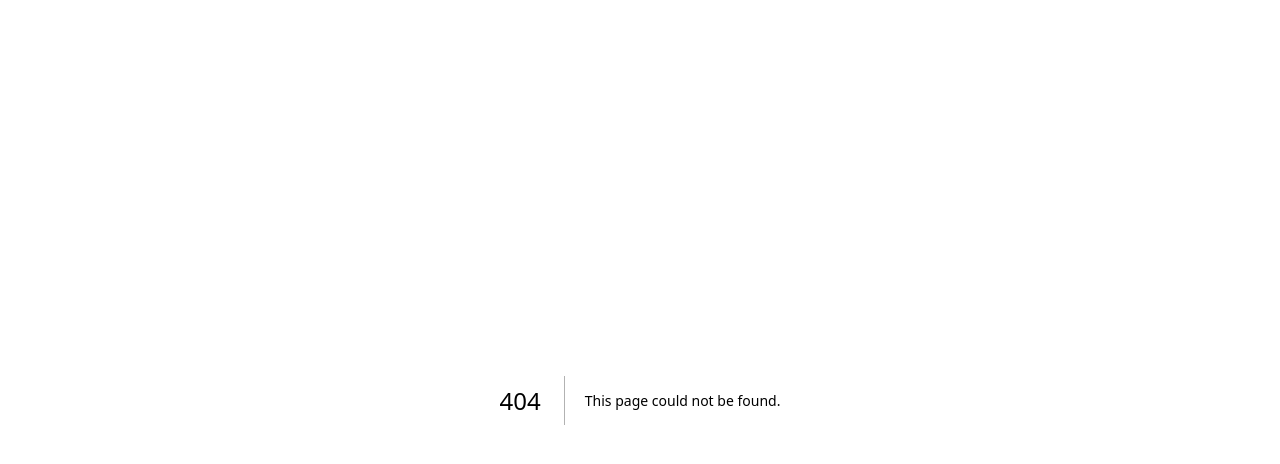
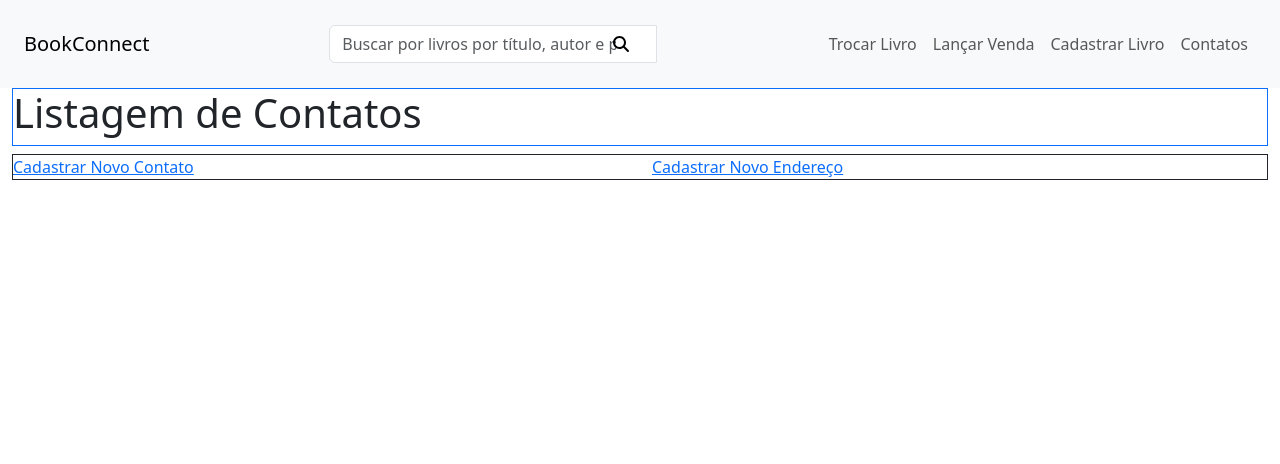
Before and after one commit to RafaelMarotta/book-connect-front, a Next.js app: page /contatos in a window 1280 px wide. Before the commit this address had no page. Shown: the top 464 px of the page. Built offline with nearby package versions, Linux system fonts and the light colour scheme.

Commit message:
Initial structure

```diff
--- a/src/app/layout.js
+++ /dev/null
@@ -1,17 +0,0 @@
-import { Inter } from "next/font/google";
-import "./globals.css";
-
-const inter = Inter({ subsets: ["latin"] });
-
-export const metadata = {
-  title: "Create Next App",
-  description: "Generated by create next app",
-};
-
-export default function RootLayout({ children }) {
-  return (
-    <html lang="en">
-      <body className={inter.className}>{children}</body>
-    </html>
-  );
-}
--- /dev/null
+++ b/src/pages/_app.js
@@ -0,0 +1,54 @@
+import 'bootstrap/dist/css/bootstrap.min.css';
+import Head from "next/head";
+import { Navbar, Nav, Form, InputGroup, FormControl } from "react-bootstrap";
+import { FontAwesomeIcon } from '@fortawesome/react-fontawesome';
+import { faSearch } from '@fortawesome/free-solid-svg-icons';
+
+function MyApp({ Component, pageProps }) {
+    return (
+        <>
+            <Head>
+                <meta name="viewport" content="width=device-width, initial-scale=1" />
+                <title>BookConnect</title>
+            </Head>
+            <Navbar bg="light" expand="lg" className="p-4 d-lg-flex">
+                <Navbar.Brand href="/">BookConnect</Navbar.Brand>
+                <Navbar.Toggle aria-controls="basic-navbar-nav" />
+                <Navbar.Collapse id="basic-navbar-nav" className="d-lg-flex flex-grow-1">
+                    <Nav className="mr-auto"></Nav>
+                    <Form className="d-lg-flex justify-content-lg-center flex-grow-1">
+                        <InputGroup className='w-50'>
+                            <FormControl
+                                type="text"
+                                placeholder="Buscar por livros por título, autor e palavras-chaves"
+                                aria-label="Search"
+                                style={{ paddingRight: '2.5rem' }}
+                            />
+                            <InputGroup.Text style={{
+                                position: 'absolute',
+                                right: '10px',
+                                zIndex: 10,
+                                border: 'none',
+                                background: 'none',
+                                color: '#495057'
+                            }}>
+                                <button style={{ border: 'none', background: 'none' }}><FontAwesomeIcon icon={faSearch} /></button>
+                            </InputGroup.Text>
+                        </InputGroup>
+                    </Form>
+                    <Nav className="ml-auto">
+                        <Nav.Link href="/livros/trocas">Trocar Livro</Nav.Link>
+                        <Nav.Link href="/livros/vendas">Lançar Venda</Nav.Link>
+                        <Nav.Link href="/livros/cadastro">Cadastrar Livro</Nav.Link>
+                        <Nav.Link href="/contatos">Contatos</Nav.Link>
+                    </Nav>
+                </Navbar.Collapse>
+            </Navbar>
+            <main className='container-fluid'>
+                <Component {...pageProps} />
+            </main>
+        </>
+    );
+}
+
+export default MyApp;
--- /dev/null
+++ b/src/pages/contatos/cadastro.js
@@ -0,0 +1,5 @@
+export default function Index() {
+    return (
+     <h1>Cadastro de contatos</h1>
+    );
+  }
--- /dev/null
+++ b/src/pages/contatos/index.js
@@ -0,0 +1,17 @@
+import Link from "next/link";
+
+export default function Index() {
+    return (
+        <div>
+            <section className="border border-primary">
+                <h1>Listagem de Contatos</h1>
+            </section>
+            <section className="border border-dark mt-2">
+                <div className="row">
+                    <Link href="/contatos/cadastro" className="col-6">Cadastrar Novo Contato</Link>
+                    <Link href="/enderecos/cadastro" className="col-6">Cadastrar Novo Endereço</Link>
+                </div>
+            </section>
+        </div>
+    );
+}
--- /dev/null
+++ b/src/pages/enderecos/cadastro.js
@@ -0,0 +1,5 @@
+export default function Cadastro() {
+    return (
+        <h1>Cadastro de endereços</h1>
+    );
+}
--- /dev/null
+++ b/src/pages/index.js
@@ -0,0 +1,5 @@
+export default function Index() {
+    return (
+     <h1>Home</h1>
+    );
+  }
--- /dev/null
+++ b/src/pages/livros/cadastro.js
@@ -0,0 +1,5 @@
+export default function Cadastro() {
+    return (
+     <h1>Cadastro de um novo Livro</h1>
+    );
+  }
--- /dev/null
+++ b/src/pages/livros/trocas.js
@@ -0,0 +1,5 @@
+export default function Trocas() {
+    return (
+     <h1>Lançar Troca</h1>
+    );
+  }
--- /dev/null
+++ b/src/pages/livros/vendas.js
@@ -0,0 +1,5 @@
+export default function Vendas() {
+    return (
+     <h1>Lançar Venda</h1>
+    );
+  }
```
Also changed, not shown: package.json (+7 -2 lines), src/app/page.js (deleted, +0 -95 lines), 1 other file (tests, documents, lock files or other folders).
